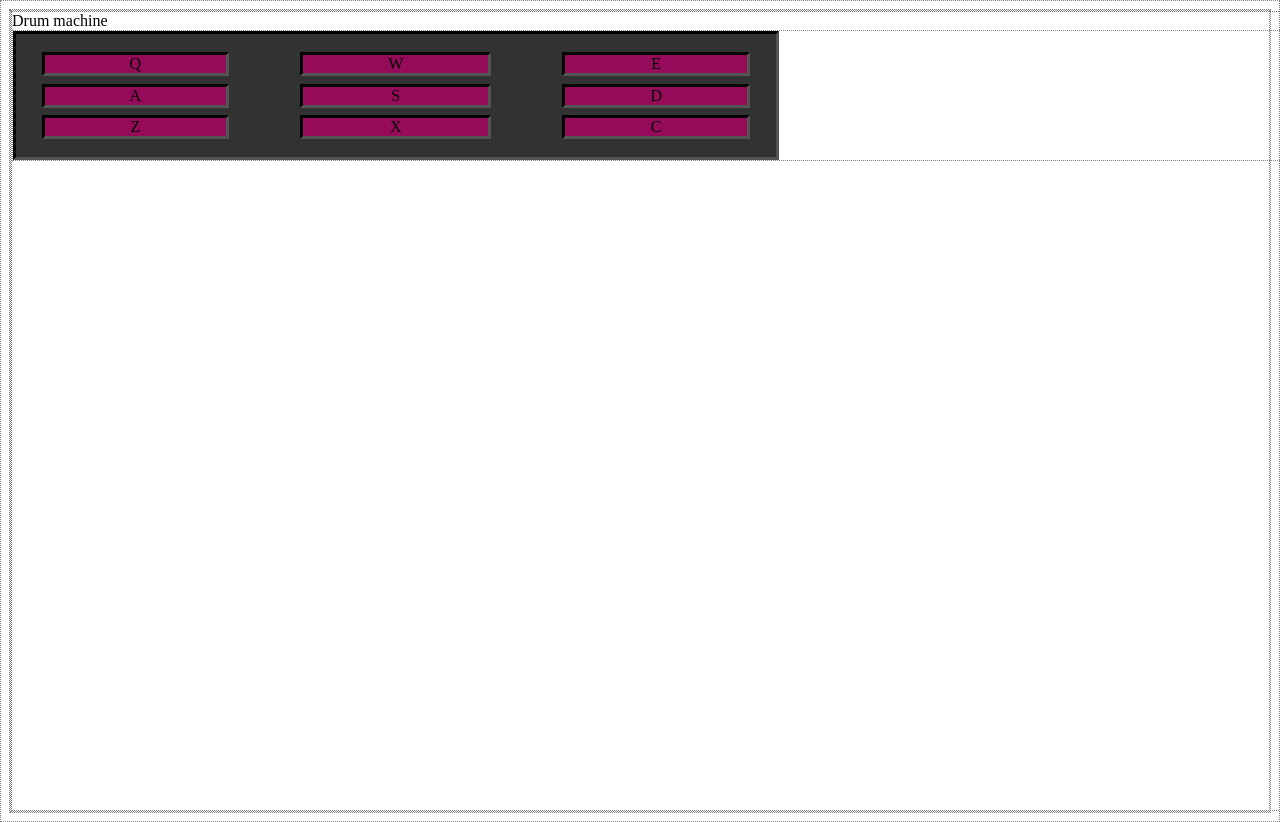
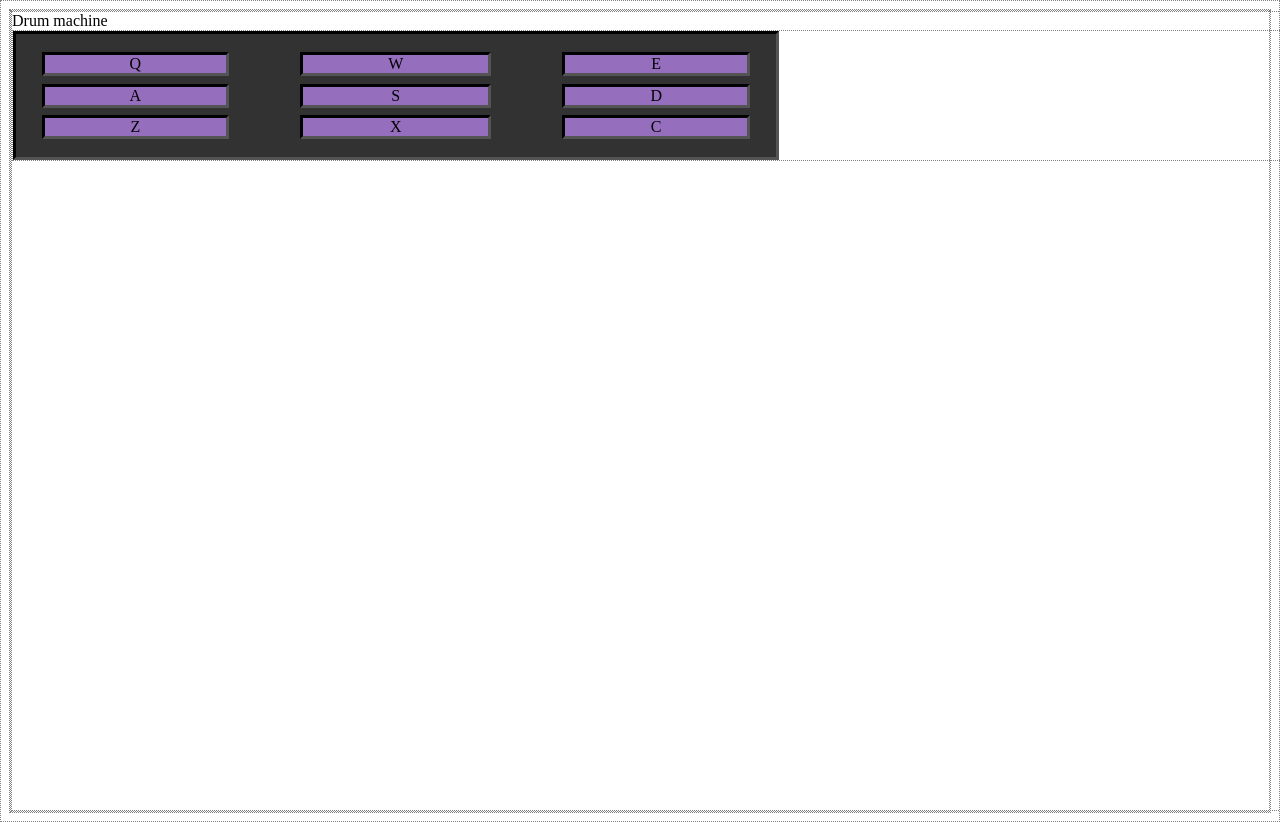
Before and after one commit to ovilogic/drumMachine, a React (Create React App) app: page / in a window 1280 px wide. Built offline with nearby package versions, Linux system fonts and the light colour scheme.

Commit message:
drums can play on click

```diff
--- a/src/components/pad.jsx
+++ b/src/components/pad.jsx
@@ -1,18 +1,41 @@
 import React, { useState, useEffect } from 'react';
 import '../style/pad.css'
 
+
 const Pad = () => {
+
+
+        const q = new Audio('https://s3.amazonaws.com/freecodecamp/drums/Heater-1.mp3')
+        const w = new Audio('https://s3.amazonaws.com/freecodecamp/drums/Heater-2.mp3')
+        const e = new Audio('https://s3.amazonaws.com/freecodecamp/drums/Heater-3.mp3')
+        const a  = new Audio('https://s3.amazonaws.com/freecodecamp/drums/Heater-4_1.mp3')
+        const s  = new Audio('https://s3.amazonaws.com/freecodecamp/drums/Heater-6.mp3')
+        const d  = new Audio('https://s3.amazonaws.com/freecodecamp/drums/Dsc_Oh.mp3')
+        const z  = new Audio('https://s3.amazonaws.com/freecodecamp/drums/Kick_n_Hat.mp3')
+        const x  = new Audio('https://s3.amazonaws.com/freecodecamp/drums/RP4_KICK_1.mp3')
+        const c  = new Audio('https://s3.amazonaws.com/freecodecamp/drums/Cev_H2.mp3')
+
+
+
+
+
+
+
+
+
     return (
         <div className='board'>
-            <div className='drum-pad'>Q</div>
-            <div className='drum-pad'>W</div>
-            <div className='drum-pad'>E</div>
-            <div className='drum-pad'>A</div>
-            <div className='drum-pad'>S</div>
-            <div className='drum-pad'>D</div>
-            <div className='drum-pad'>Z</div>
-            <div className='drum-pad'>X</div>
-            <div className='drum-pad'>C</div>
+            <div className='drum-pad' onClick={() => {q.play()}}>Q</div>
+
+            <div className='drum-pad' onClick={() => w.play()}>W</div>
+
+            <div className='drum-pad' onClick={() => e.play()}>E</div>
+            <div className='drum-pad' onClick={() => a.play()}>A</div>
+            <div className='drum-pad' onClick={() => s.play()}>S</div>
+            <div className='drum-pad' onClick={() => d.play()}>D</div>
+            <div className='drum-pad' onClick={() => z.play()}>Z</div>
+            <div className='drum-pad' onClick={() => x.play()}>X</div>
+            <div className='drum-pad' onClick={() => c.play()}>C</div>
 
         </div>
      );
--- a/src/style/pad.css
+++ b/src/style/pad.css
@@ -21,6 +21,6 @@
 
     .drum-pad {
         text-align: center;
-        background-color: rgb(150, 10, 90);
+        background-color: rgb(150, 110, 190);
         border: 3px inset black;
     }
```
Also changed, not shown: 2 other files (tests, documents, lock files or other folders).
